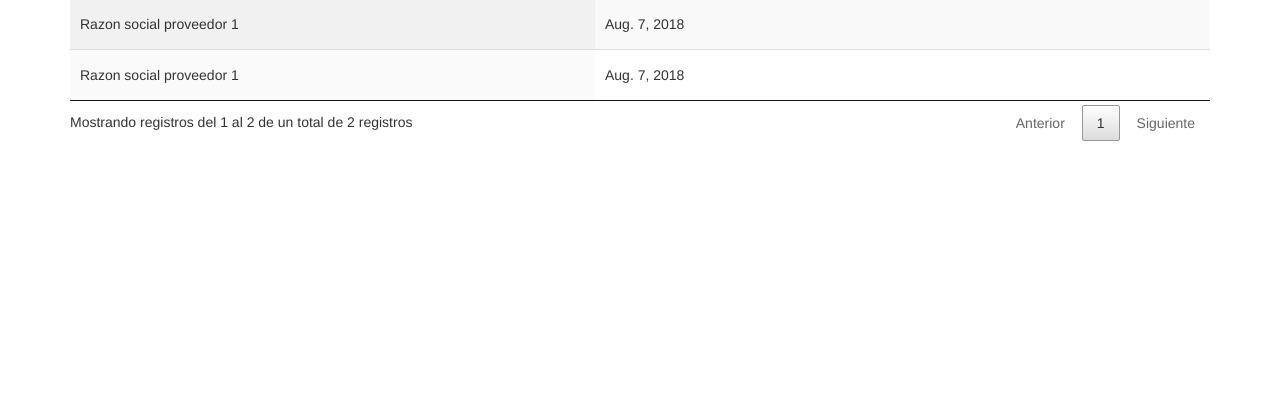
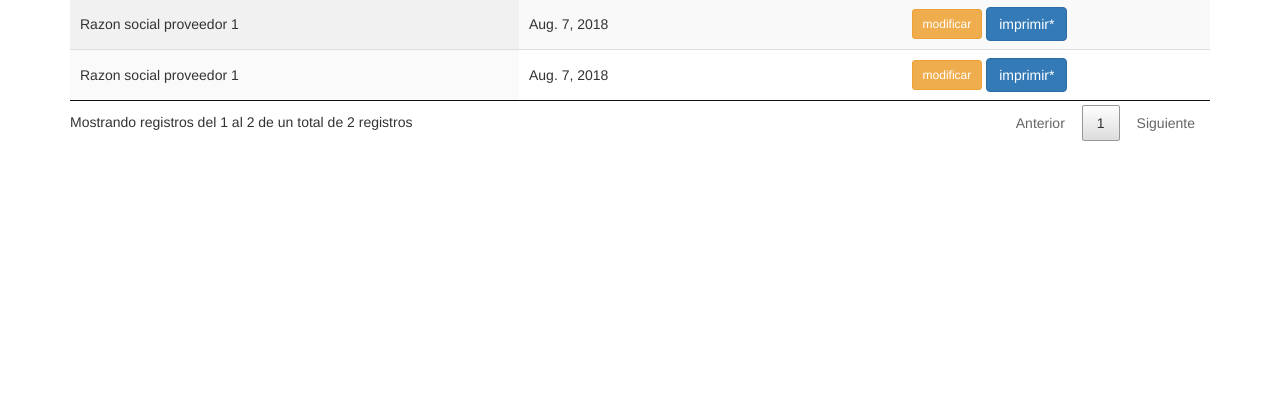
Before and after one commit to Garvillo/almond-way, a Django app: page /compras/ in a window 1280 px wide. Shown: the part 276-696 px from the top of the page. Run offline with Django 3.2, Linux system fonts and the light colour scheme; data comes from the database, SQL or seed files in the repository; both versions use the stored data as it was after the commit; some libraries are stand-ins or nearby versions; some web fonts are replaced.

Commit message:
mejora visual

```diff
--- a/productos/templates/compras.html
+++ b/productos/templates/compras.html
@@ -6,6 +6,7 @@
 		<a href="{% url 'productos:crear_compra' %}" class="btn btn-primary">
 			Crear
 		</a>
+
 	</div>
 </div>
 <hr/>
@@ -25,12 +26,15 @@
                     <td>{{ compra.proveedor }}</td>
                     <td>{{ compra.fecha }}</td>
                     <td class="text-center">
-                        <a href="#" class="btn">
+                        <!--<a href="#" class="btn">
                             <span class="glyphicon glyphicon-eye-open"></span>
+                        </a>-->
+                        <a href="{% url 'productos:modificar_compra' compra.pk %}" class="btn btn-warning btn-sm">
+							modificar
                         </a>
-                        <a href="{% url 'productos:modificar_compra' compra.pk %}" class="btn">
-                            <span class="glyphicon glyphicon-edit"></span>
-                        </a>
+						<a href="#" class="btn btn-primary">
+							imprimir*
+						</a>
                     </td>
 				</tr>
 			{% endfor %}
--- a/productos/urls.py
+++ b/productos/urls.py
@@ -16,5 +16,7 @@ urlpatterns = [
     url(r'^crear_compra/$', CrearCompra.as_view(), name="crear_compra"),
     url(r'^modificar_compra/(?P<pk>.+)/$',ModificarCompra.as_view(), name="modificar_compra"),
     url(r'^compras/$', ListadoCompras.as_view(), name="listado_compras"),
+   # url(r'^imprimir/(?P<pk>.+)/$', Html_to_pdf_view.as_view(), name="imprimir"),
+
 
 ]
--- a/productos/views.py
+++ b/productos/views.py
@@ -7,6 +7,11 @@ from .models import Producto, Proveedor, Compra, DetalleCompra
 from django.urls import reverse_lazy
 from django.views.generic.detail import DetailView
 from django.http.response import HttpResponseRedirect
+#for print pdf
+from django.core.files.storage import FileSystemStorage
+from django.http import HttpResponse
+from django.template.loader import render_to_string
+from weasyprint import HTML
 
 class ListadoProductos(ListView):
     model = Producto
@@ -130,3 +135,24 @@ class CrearCompra(CreateView):
     def form_invalid(self, form, detalle_compra_form_set):
         return self.render_to_response(self.get_context_data(form=form,
                                                              detalle_compra_form_set = detalle_compra_form_set))
+
+'''
+class Html_to_pdf_view(Request):
+    model = Proveedor
+    template_name = 'detalle_proveedor.html'
+    #model=
+    paragraphs = ['first paragraph', 'second paragraph', 'third paragraph']
+    html_string = render_to_string('detalle_proveedor.html', {'paragraphs': paragraphs})
+
+    html = HTML(string=html_string)
+    html.write_pdf(target='/tmp/mypdf.pdf')
+
+    fs = FileSystemStorage('/tmp')
+    with fs.open('mypdf.pdf') as pdf:
+        response = HttpResponse(pdf, content_type='application/pdf')
+        response['Content-Disposition'] = 'attachment; filename="mypdf.pdf"'
+        #return response
+
+        #return response
+'''
+#sofia
```
Also changed, not shown: productos/templates/pdf_template.html (added, +16 -0 lines), db.sqlite3.
